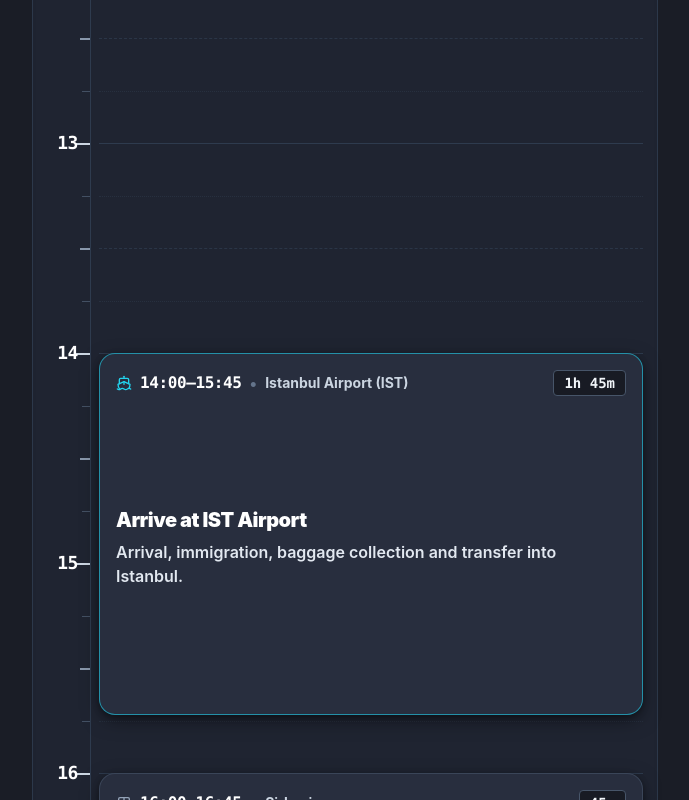
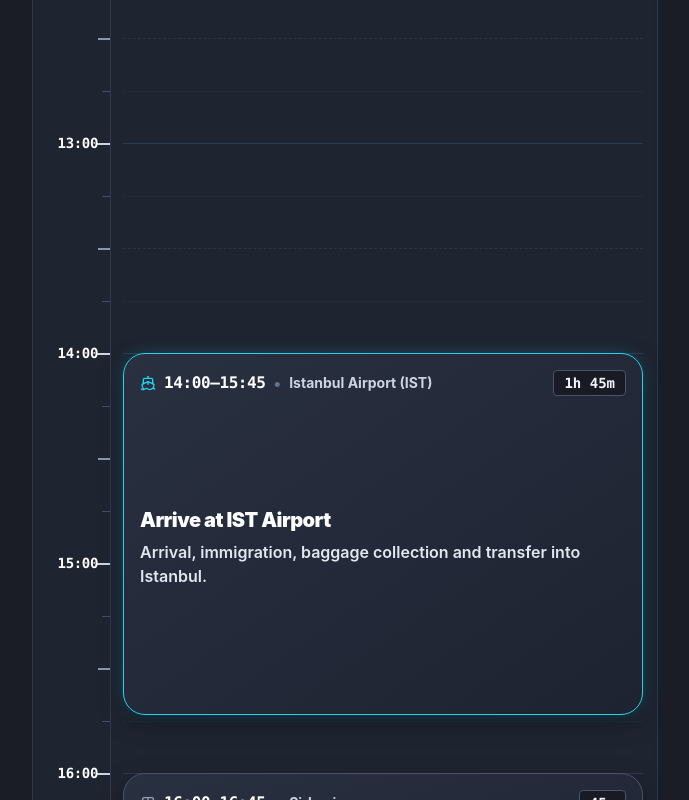
Before and after one commit to ozlphrt/istanbul-trip-guide, a React (Vite) app: page / in a window 1280 px wide. Shown: the part 1160-1960 px from the top of the page, without its empty margins (60-749 px from the left). Built offline with nearby package versions, Linux system fonts and the light colour scheme; no server answers.

Commit message:
feat: implement Concept 1 architectural time axis (09:00) and luxury glowing category cards

```diff
--- a/src/components/EventCard.tsx
+++ b/src/components/EventCard.tsx
@@ -54,15 +54,15 @@ export const EventCard: React.FC<EventCardProps> = ({
 
   const getTypeBorderClass = (type: EventType) => {
     switch (type) {
-      case 'visit': return 'border-sky-500/60 hover:border-sky-400';
-      case 'food': return 'border-rose-500/60 hover:border-rose-400';
-      case 'drink': return 'border-amber-400/60 hover:border-amber-300';
-      case 'walk': return 'border-emerald-500/60 hover:border-emerald-400';
-      case 'transport': return 'border-cyan-400/60 hover:border-cyan-300';
-      case 'concert': return 'border-indigo-400/60 hover:border-indigo-300';
-      case 'rest': return 'border-slate-600/60 hover:border-slate-500';
-      case 'optional': return 'border-slate-600/60 hover:border-slate-500';
-      default: return 'border-sky-500/60 hover:border-sky-400';
+      case 'visit': return 'border-sky-500 shadow-[0_0_18px_-4px_rgba(56,189,248,0.35),0_8px_24px_-4px_rgba(0,0,0,0.5)] hover:border-sky-400';
+      case 'food': return 'border-rose-500 shadow-[0_0_18px_-4px_rgba(244,63,94,0.35),0_8px_24px_-4px_rgba(0,0,0,0.5)] hover:border-rose-400';
+      case 'drink': return 'border-amber-400 shadow-[0_0_18px_-4px_rgba(251,191,36,0.35),0_8px_24px_-4px_rgba(0,0,0,0.5)] hover:border-amber-300';
+      case 'walk': return 'border-emerald-500 shadow-[0_0_18px_-4px_rgba(16,185,129,0.35),0_8px_24px_-4px_rgba(0,0,0,0.5)] hover:border-emerald-400';
+      case 'transport': return 'border-cyan-400 shadow-[0_0_18px_-4px_rgba(34,211,238,0.35),0_8px_24px_-4px_rgba(0,0,0,0.5)] hover:border-cyan-300';
+      case 'concert': return 'border-indigo-400 shadow-[0_0_18px_-4px_rgba(129,140,248,0.35),0_8px_24px_-4px_rgba(0,0,0,0.5)] hover:border-indigo-300';
+      case 'rest': return 'border-slate-600 shadow-[0_8px_24px_-4px_rgba(0,0,0,0.5)] hover:border-slate-500';
+      case 'optional': return 'border-slate-600 shadow-[0_8px_24px_-4px_rgba(0,0,0,0.5)] hover:border-slate-500';
+      default: return 'border-sky-500 shadow-[0_0_18px_-4px_rgba(56,189,248,0.35),0_8px_24px_-4px_rgba(0,0,0,0.5)] hover:border-sky-400';
     }
   };
 
@@ -79,12 +79,12 @@ export const EventCard: React.FC<EventCardProps> = ({
         left: leftOffset,
         width: width,
       }}
-      className={`absolute rounded-2xl border p-3.5 sm:p-4 transition-all duration-150 cursor-pointer overflow-hidden flex flex-col justify-between select-none ${
+      className={`absolute rounded-2xl sm:rounded-[22px] border p-3.5 sm:p-4 transition-all duration-150 cursor-pointer overflow-hidden flex flex-col justify-between select-none ${
         event.status === 'done'
           ? 'bg-[#1e2330]/80 border-emerald-800/50 text-emerald-300/80 opacity-60 shadow-md shadow-black/25'
           : event.status === 'skipped'
           ? 'bg-[#181b24]/50 border-slate-800 text-slate-500 opacity-40 line-through'
-          : `bg-[#282e3e] ${getTypeBorderClass(event.type)} hover:bg-[#31384b] shadow-[0_6px_20px_-3px_rgba(0,0,0,0.5),0_2px_6px_rgba(0,0,0,0.3)] hover:shadow-[0_10px_28px_-4px_rgba(0,0,0,0.65),0_3px_8px_rgba(0,0,0,0.4)]`
+          : `bg-gradient-to-br from-[#293040] to-[#1e2331] ${getTypeBorderClass(event.type)} hover:brightness-110`
       } ${
         isSelected
           ? 'ring-2 ring-indigo-400 !border-indigo-400 bg-[#31384b] z-20 shadow-[0_0_0_2px_rgba(129,140,248,0.8),0_12px_32px_-4px_rgba(0,0,0,0.7)]'
--- a/src/components/TimelineGrid.tsx
+++ b/src/components/TimelineGrid.tsx
@@ -94,10 +94,10 @@ export const TimelineGrid: React.FC<TimelineGridProps> = ({
         className="relative flex"
         style={{ height: `${TIMELINE_TOTAL_HEIGHT_PX}px` }}
       >
-        {/* Left Time Axis (08 to 00) with Clean 2-Digit Numerals & Ruler Ticks */}
-        <div className="w-9 sm:w-11 shrink-0 relative border-r border-slate-700/80 select-none">
+        {/* Left Time Axis (08:00 to 00:00) — Concept 1 Precision Architectural Style */}
+        <div className="w-14 sm:w-16 shrink-0 relative border-r border-slate-700/80 select-none">
           {hours.map((hour) => {
-            const displayHour = hour === 24 ? '00' : String(hour).padStart(2, '0');
+            const displayHour = hour === 24 ? '00:00' : `${String(hour).padStart(2, '0')}:00`;
             const hourStartPx = (hour - TIMELINE_START_HOUR) * 60 * PIXELS_PER_MINUTE;
             const top15Px = hourStartPx + 15 * PIXELS_PER_MINUTE;
             const top30Px = hourStartPx + 30 * PIXELS_PER_MINUTE;
@@ -111,10 +111,10 @@ export const TimelineGrid: React.FC<TimelineGridProps> = ({
                   className="absolute right-0 w-2.5 sm:w-3.5 h-[2px] bg-slate-300 pointer-events-none"
                 />
 
-                {/* Clean 2-Digit Hour Numeral (e.g. 09, 10, 16) */}
+                {/* Concept 1 Bold Hour Numeral (09:00, 10:00, 11:00) */}
                 <div
                   style={{ top: `${hourStartPx}px` }}
-                  className="absolute right-2 sm:right-3 -translate-y-1/2 text-sm sm:text-base lg:text-lg font-mono text-white font-black tracking-tight select-none pointer-events-none"
+                  className="absolute right-2 sm:right-3 -translate-y-1/2 text-xs sm:text-sm font-mono text-white font-extrabold tracking-tight select-none pointer-events-none"
                 >
                   {displayHour}
                 </div>
@@ -130,7 +130,7 @@ export const TimelineGrid: React.FC<TimelineGridProps> = ({
                     {/* 30m Tick */}
                     <div
                       style={{ top: `${top30Px}px` }}
-                      className="absolute right-0 w-2 sm:w-2.5 h-[1.5px] bg-slate-400/90 pointer-events-none"
+                      className="absolute right-0 w-2.5 sm:w-3 h-[1.5px] bg-slate-400/90 pointer-events-none"
                     />
                     {/* 45m Tick */}
                     <div
@@ -145,7 +145,7 @@ export const TimelineGrid: React.FC<TimelineGridProps> = ({
         </div>
 
         {/* Right Event Canvas with 15-Minute Grid Lines */}
-        <div className="flex-1 relative ml-1.5 sm:ml-2">
+        <div className="flex-1 relative ml-2 sm:ml-3">
           {/* Horizontal 15-Minute Grid Lines */}
           {hours.map((hour) => {
             const topOffsetPx = (hour - TIMELINE_START_HOUR) * 60 * PIXELS_PER_MINUTE;
```
